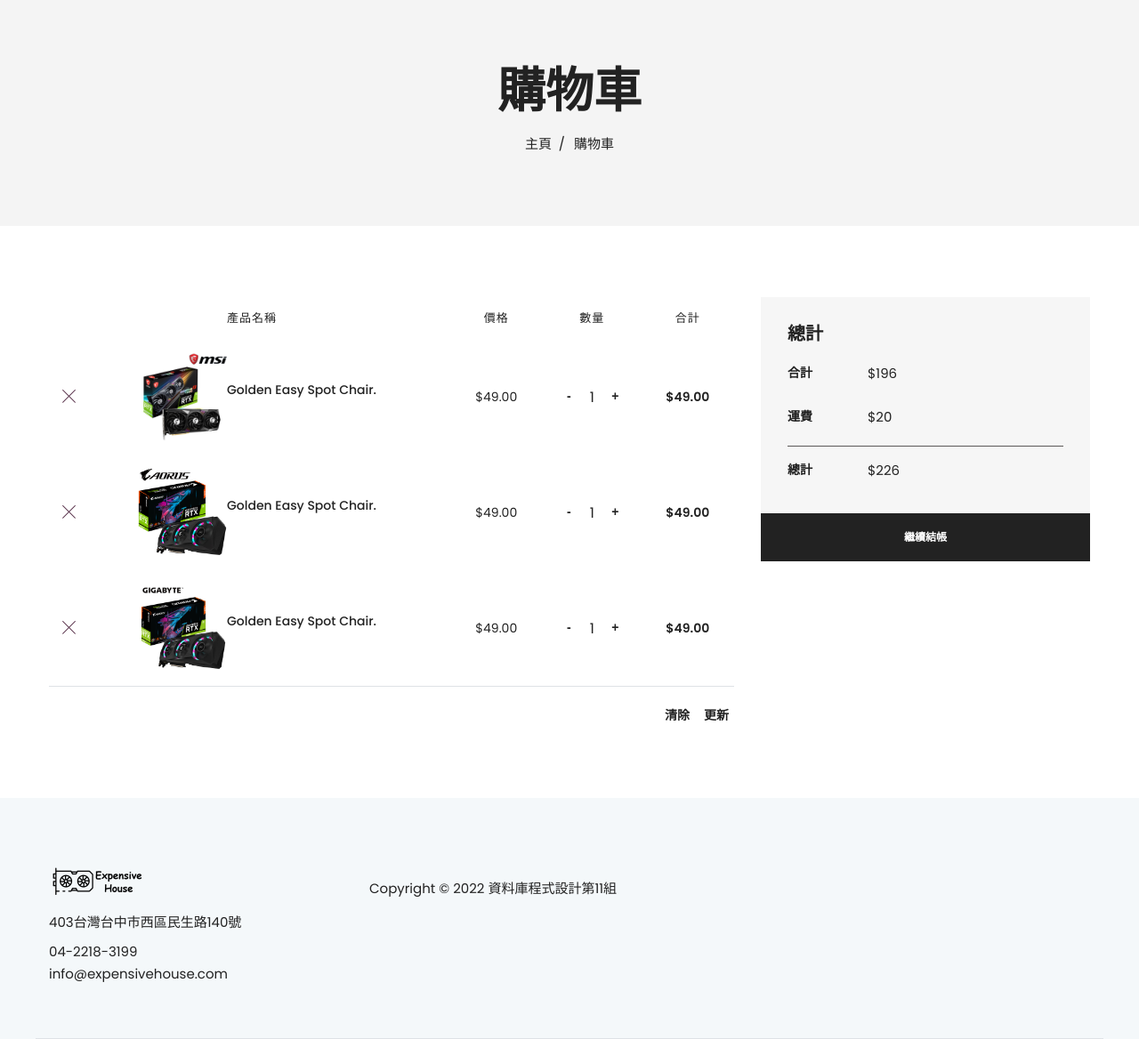
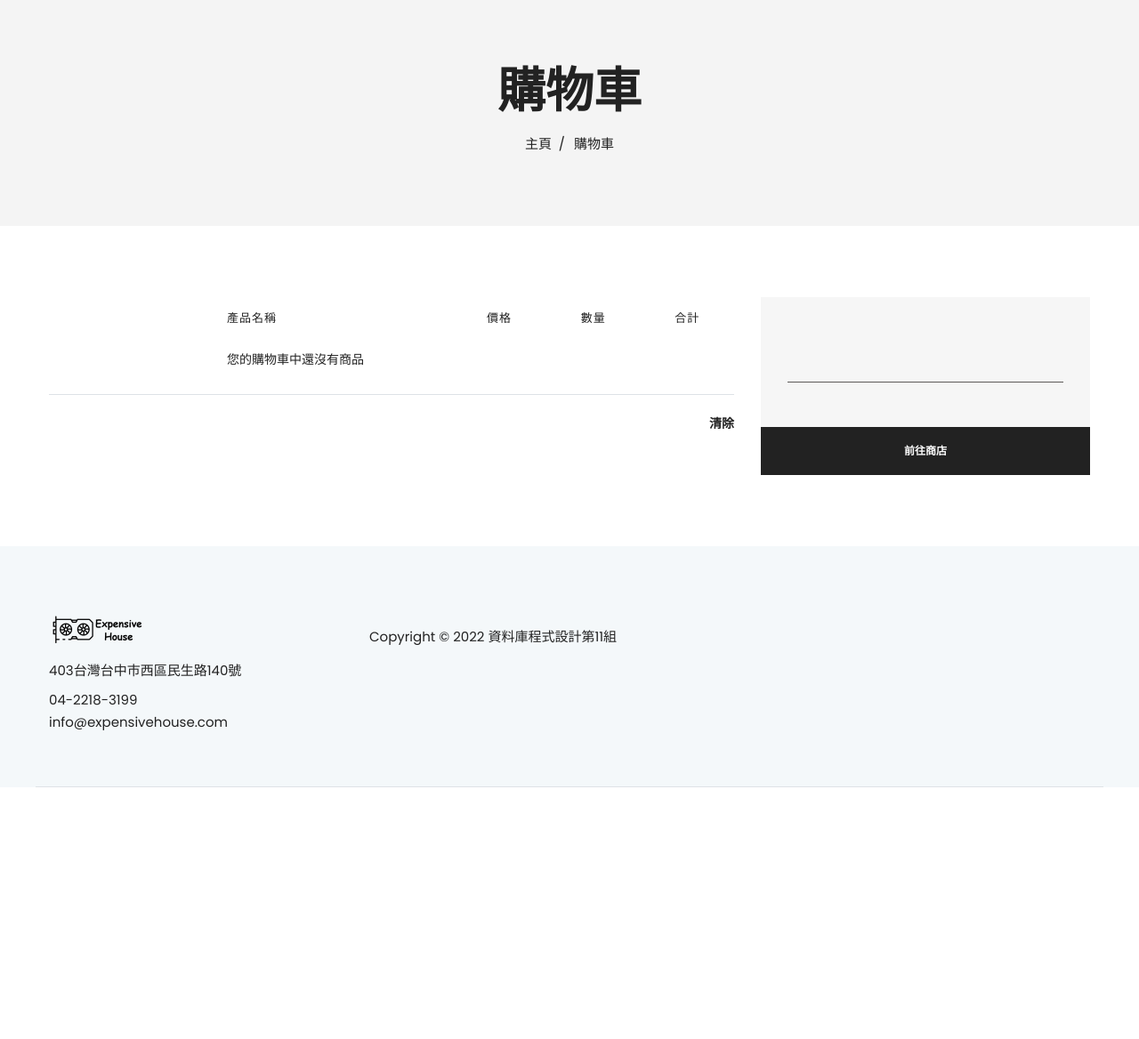
Before and after one commit to Kai5088/shopping-site, a PHP site: page /cart.php in a window 1280 px wide. Shown: the part 109-1277 px from the top of the page at 89% size. After the commit the page ends 994 px from the top, so only its background shows below. Run offline with PHP 8.4, Linux system fonts and the light colour scheme; a user stored in the database is signed in; tables that the repository leaves empty hold one stand-in row (values such as "Sample post").

Commit message:
finish cart list

```diff
--- a/website/cart.php
+++ b/website/cart.php
@@ -198,84 +198,80 @@ include('connect-sql.php');
                                                     </tr>
                                                 </thead>
                                                 <tbody>
+                                                    <?php
+                                                        include ('connect-sql.php');
+
+                                                        $Cus_ID = $_SESSION['id'];
+
+                                                        $sql = "SELECT * FROM `cus_shopping_cart` WHERE `Buyer_Record_ID` = '" . $Cus_ID . "';";
+                                                        $result = mysqli_query($db_link, $sql);
+
+                                                        $sum = 0;
+                                                        if ($result->num_rows > 0)
+                                                        {
+                                                            while($row = $result->fetch_assoc())
+                                                            {
+                                                                $Goods_ID = $row['Goods_ID'];
+                                                                $Goods_Name = $row['Goods_Name'];
+                                                                $Goods_Price = $row['Goods_Price'];
+                                                                $Goods_Num = $row['Goods_Num'];
+                                                                $Goods_URL = $row['Goods_URL'];
+                                                                $Total_Price = $Goods_Num * $Goods_Price;
+                                                                $sum += $Total_Price;
+                                                                echo <<<EOL
                                                                     <tr>
-                                                        <td class="product-remove text-left"><a href=""><i class="flaticon-cross"></i></a></td>
+                                                                        <td class="product-remove text-left"><a href="php/delete_data_into_shopping_cart.php?Goods_ID=$Goods_ID"><i class="flaticon-cross"></i></a></td>
                                                                         <td class="product-thumbnail text-left">
-                                                            <img src="assets/img/products/product-11-70x88.jpg" alt="Product Thumnail">
+                                                                            <a href="product-details.php?Goods_ID=$Goods_ID">
+                                                                                <img src="$Goods_URL" alt="Product Thumnail">
+                                                                            </a>
                                                                         </td>
                                                                         <td class="product-name text-left wide-column">
                                                                             <h3>
-                                                                <a href="product-details.php">Golden Easy Spot Chair.</a>
+                                                                                <a href="product-details.php?Goods_ID=$Goods_ID">&nbsp;&nbsp;&nbsp;&nbsp;$Goods_Name</a>
                                                                             </h3>
                                                                         </td>
                                                                         <td class="product-price">
                                                                             <span class="product-price-wrapper">
-                                                                <span class="money">$49.00</span>
+                                                                                <span class="money">$$Goods_Price</span>
                                                                             </span>
                                                                         </td>
                                                                         <td class="product-quantity">
-                                                            <div class="quantity">
-                                                                <input type="number" class="quantity-input" name="qty" id="qty-1" value="1" min="1">
+                                                                            <div>
+                                                                                $Goods_Num
                                                                             </div>
                                                                         </td>
                                                                         <td class="product-total-price">
                                                                             <span class="product-price-wrapper">
-                                                                <span class="money">$49.00</span>
+                                                                                <span class="money">$$Total_Price</span>
                                                                             </span>
                                                                         </td>
                                                                     </tr>
+                                                                EOL;
+                                                            }
+                                                        }
+                                                        else
+                                                        {
+                                                            echo <<<EOL
                                                                 <tr>
-                                                        <td class="product-remove text-left"><a href=""><i class="flaticon-cross"></i></a></td>
+                                                                    <td class="product-remove text-left"></td>
                                                                     <td class="product-thumbnail text-left">
-                                                            <img src="assets/img/products/product-12-70x88.jpg" alt="Product Thumnail">
                                                                     </td>
                                                                     <td class="product-name text-left wide-column">
                                                                         <h3>
-                                                                <a href="product-details.php">Golden Easy Spot Chair.</a>
+                                                                            	您的購物車中還沒有商品
                                                                         </h3>
                                                                     </td>
                                                                     <td class="product-price">
-                                                            <span class="product-price-wrapper">
-                                                                <span class="money">$49.00</span>
-                                                            </span>
                                                                     </td>
                                                                     <td class="product-quantity">
-                                                            <div class="quantity">
-                                                                <input type="number" class="quantity-input" name="qty" id="qty-2" value="1" min="1">
-                                                            </div>
                                                                     </td>
                                                                     <td class="product-total-price">
-                                                            <span class="product-price-wrapper">
-                                                                <span class="money">$49.00</span>
-                                                            </span>
                                                                     </td>
                                                                 </tr>
-                                                    <tr>
-                                                        <td class="product-remove text-left"><a href=""><i class="flaticon-cross"></i></a></td>
-                                                        <td class="product-thumbnail text-left">
-                                                            <img src="assets/img/products/product-13-70x88.jpg" alt="Product Thumnail">
-                                                        </td>
-                                                        <td class="product-name text-left wide-column">
-                                                            <h3>
-                                                                <a href="product-details.php">Golden Easy Spot Chair.</a>
-                                                            </h3>
-                                                        </td>
-                                                        <td class="product-price">
-                                                            <span class="product-price-wrapper">
-                                                                <span class="money">$49.00</span>
-                                                            </span>
-                                                        </td>
-                                                        <td class="product-quantity">
-                                                            <div class="quantity">
-                                                                <input type="number" class="quantity-input" name="qty" id="qty-3" value="1" min="1">
-                                                            </div>
-                                                        </td>
-                                                        <td class="product-total-price">
-                                                            <span class="product-price-wrapper">
-                                                                <span class="money">$49.00</span>
-                                                            </span>
-                                                        </td>
-                                                    </tr>
+                                                            EOL;
+                                                        }
+                                                    ?>
                                                 </tbody>
                                             </table>
                                         </div>
@@ -288,13 +284,17 @@ include('connect-sql.php');
                                         </div>
                                     </div>
                                     <div class="col-sm-6 text-sm-right">
-                                        <button type="submit" class="cart-form__btn">清除</button>
-                                        <button type="submit" class="cart-form__btn">更新</button>
+                                        <a class="cart-form__btn" href="php/delete_data_into_shopping_cart.php?Goods_ID=ALL">清除</a>
                                     </div>
                                 </div>
                             </form>
                         </div>
                         <div class="col-lg-4">
+                        <?php
+                        $sum_with_delivery_fee = $sum + 20;
+                        if($sum > 0)
+                        {
+                            echo <<< EOL
                                 <div class="cart-collaterals">
                                     <div class="cart-totals">
                                         <h5 class="font-size-14 font-bold mb--15">總計</h5>
@@ -304,7 +304,7 @@ include('connect-sql.php');
                                                     <span>合計</span>
                                                 </div>
                                                 <div class="cart-calculator__item--value">
-                                                <span>$196</span>
+                                                    <span>$$sum</span>
                                                 </div>
                                             </div>
                                             <div class="cart-calculator__item">
@@ -314,7 +314,7 @@ include('connect-sql.php');
                                                 <div class="cart-calculator__item--value">
                                                     <span>$20</span>
                                                     <div class="shipping-calculator-wrap">
-                                                    <a href="#shipping_calculator" class="expand-btn"></a>
+                                                        <a href="" class="expand-btn"></a>
                                                     </div>
                                                 </div>
                                             </div>
@@ -324,7 +324,7 @@ include('connect-sql.php');
                                                 </div>
                                                 <div class="cart-calculator__item--value">
                                                     <span class="product-price-wrapper">
-                                                    <span class="money">$226</span>
+                                                        <span class="money">$$sum_with_delivery_fee</span>
                                                     </span>
                                                 </div>
                                             </div>
@@ -334,6 +334,53 @@ include('connect-sql.php');
                                         繼續結帳
                                     </a>
                                 </div>
+                                EOL;
+                        }
+                        else
+                        {
+                            echo <<< EOL
+                                <div class="cart-collaterals">
+                                    <div class="cart-totals">
+                                        <h5 class="font-size-14 font-bold mb--15"></h5>
+                                        <div class="cart-calculator">
+                                            <div class="cart-calculator__item">
+                                                <div class="cart-calculator__item--head">
+                                                    <span></span>
+                                                </div>
+                                                <div class="cart-calculator__item--value">
+                                                    <span></span>
+                                                </div>
+                                            </div>
+                                            <div class="cart-calculator__item">
+                                                <div class="cart-calculator__item--head">
+                                                    <span></span>
+                                                </div>
+                                                <div class="cart-calculator__item--value">
+                                                    <span></span>
+                                                    <div class="shipping-calculator-wrap">
+                                                        <a href="" class="expand-btn"></a>
+                                                    </div>
+                                                </div>
+                                            </div>
+                                            <div class="cart-calculator__item order-total">
+                                                <div class="cart-calculator__item--head">
+                                                    <span></span>
+                                                </div>
+                                                <div class="cart-calculator__item--value">
+                                                    <span class="product-price-wrapper">
+                                                        <span class="money"></span>
+                                                    </span>
+                                                </div>
+                                            </div>
+                                        </div>
+                                    </div>
+                                    <a href="shop.php?Goods_Classify=ALL" class="btn btn-size-md btn-shape-square btn-fullwidth">
+                                        前往商店
+                                    </a>
+                                </div>
+                            EOL;
+                        }
+                        ?>
                         </div>
                     </div>
                 </div>
@@ -694,3 +741,33 @@ include('connect-sql.php');
 </body>
 
 </html>
+<!-- *************************** shopping cart backup ***************************
+
+                                                    <tr>
+                                                        <td class="product-remove text-left"><a href=""><i class="flaticon-cross"></i></a></td>
+                                                        <td class="product-thumbnail text-left">
+                                                            <img src="assets/img/products/product-13-70x88.jpg" alt="Product Thumnail">
+                                                        </td>
+                                                        <td class="product-name text-left wide-column">
+                                                            <h3>
+                                                                <a href="product-details.php">Golden Easy Spot Chair.</a>
+                                                            </h3>
+                                                        </td>
+                                                        <td class="product-price">
+                                                            <span class="product-price-wrapper">
+                                                                <span class="money">$49.00</span>
+                                                            </span>
+                                                        </td>
+                                                        <td class="product-quantity">
+                                                            <div class="quantity">
+                                                                <input type="number" class="quantity-input" name="qty" id="qty-3" value="1" min="1">
+                                                            </div>
+                                                        </td>
+                                                        <td class="product-total-price">
+                                                            <span class="product-price-wrapper">
+                                                                <span class="money">$49.00</span>
+                                                            </span>
+                                                        </td>
+                                                    </tr>
+
+-->
```
Lines whose indentation alone changed are shown as unchanged.
